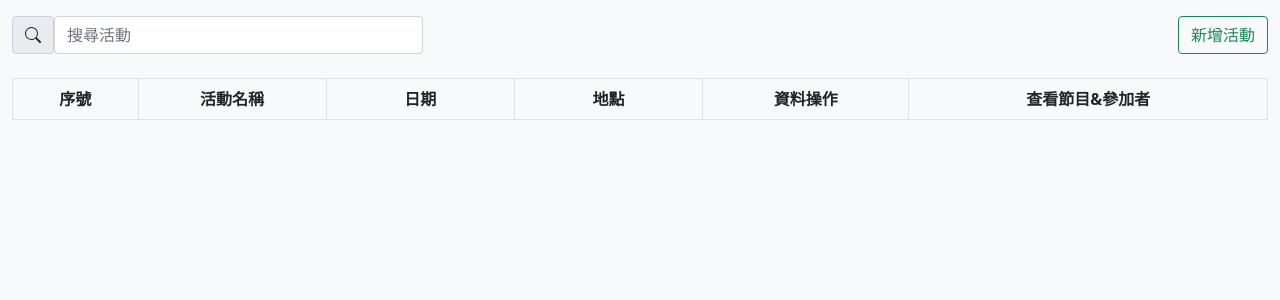
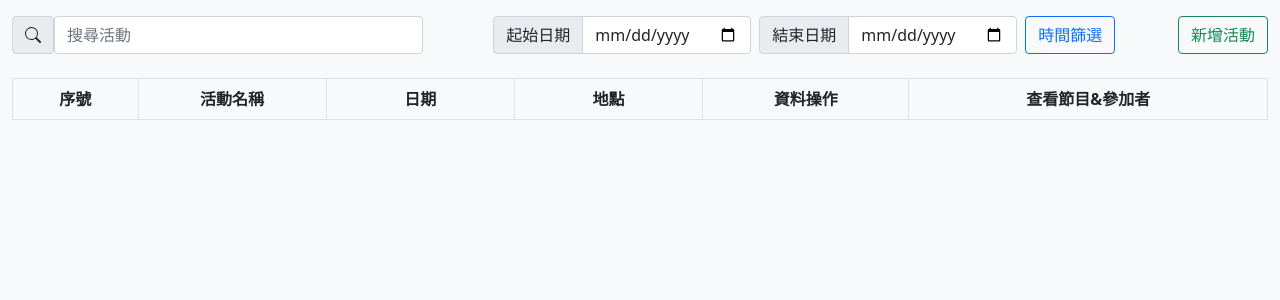
Before and after one commit to z631200/DB25_ClubManager, a Flask app: page /backstage/add_activity in a window 1280 px wide. Shown: the part 56-356 px from the top of the page. Run offline with Flask 2, Linux system fonts and the light colour scheme; lists and menus that the app fills with data are empty; some libraries are stand-ins or nearby versions.

Commit message:
add date select in activityManager

```diff
--- a/backstage/templates/activityManager.html
+++ b/backstage/templates/activityManager.html
@@ -41,6 +41,49 @@
         });
     });
 </script>
+<script>
+    $(document).ready(function(){
+
+        function filterRows() {
+            var keyword = $("#keyword").val().toLowerCase();
+            var start = $("#startDate").val(); // YYYY-MM-DD
+            var end = $("#endDate").val();     // YYYY-MM-DD
+
+            $("#activity tr").filter(function() {
+                var rowText = $(this).text().toLowerCase();
+                var dateText = $(this).find("td:nth-child(3)").text().trim();
+                // 第 3 欄是「日期」欄，如果欄位順序有改，這裡要一起改
+
+                // 關鍵字是否符合
+                var matchKeyword = rowText.indexOf(keyword) > -1;
+
+                // 日期是否在區間內（若沒選日期就當成通過）
+                var matchDate = true;
+                if (start || end) {
+                    var dateVal = dateText; // 假設是 YYYY-MM-DD
+                    if (start && dateVal < start) matchDate = false;
+                    if (end && dateVal > end) matchDate = false;
+                }
+
+                $(this).toggle(matchKeyword && matchDate);
+            });
+        }
+
+        // 原本關鍵字即時搜尋
+        $("#keyword").on("keyup", function() {
+            filterRows();
+        });
+
+        // 點按鈕才用日期篩選
+        $("#filterDateBtn").on("click", function() {
+            filterRows();
+        });
+
+        // 如果想改成選日期就自動篩選，也可以加這行：
+        // $("#startDate, #endDate").on("change", filterRows);
+    });
+</script>
+
 &nbsp;
 &nbsp;
 <div class="d-flex justify-content-between container-xxl">
@@ -52,6 +95,24 @@
         </span>
         <input class="form-control me-2" id="keyword" placeholder="搜尋活動" aria-label="Search">
     </div>
+
+    <div class="d-flex align-items-center">
+        <div class="input-group me-2" style="width: auto;">
+            <span class="input-group-text">起始日期</span>
+            <input type="date" class="form-control" id="startDate">
+        </div>
+
+        <div class="input-group me-2" style="width: auto;">
+            <span class="input-group-text">結束日期</span>
+            <input type="date" class="form-control" id="endDate">
+        </div>
+
+        <button type="button" class="btn btn-outline-primary" id="filterDateBtn">
+            時間篩選
+        </button>
+    </div>
+
+
     <button type="button" class="btn btn-outline-success" data-bs-toggle="modal" data-bs-target="#staticBackdrop">
         新增活動
     </button>
```
